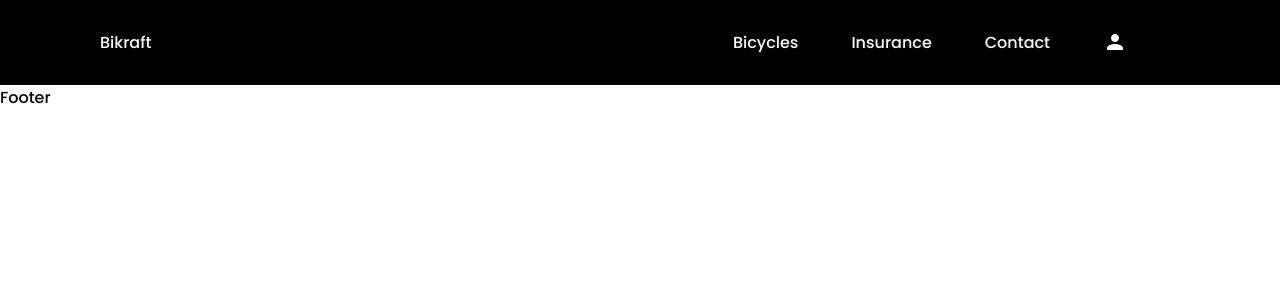
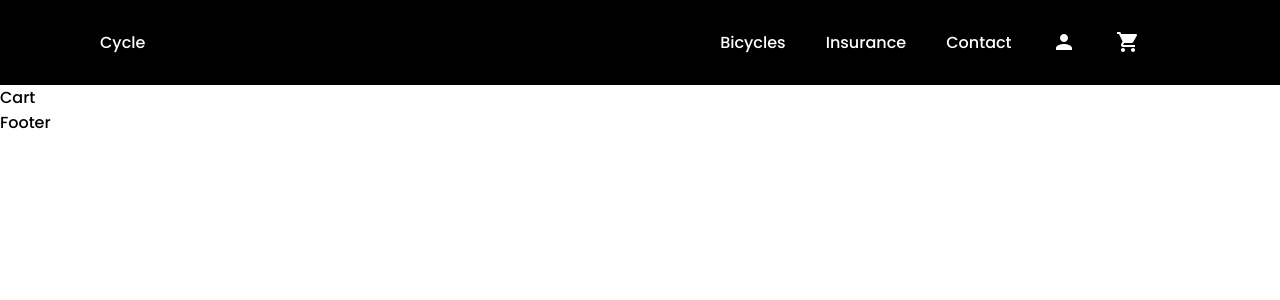
Before and after one commit to abasssso/fullstack, a React (Create React App) app: page /cart in a window 1280 px wide. Shown: the top 300 px of the page. Built offline with nearby package versions, Linux system fonts and the light colour scheme.

Commit message:
added cart rename logo

```diff
--- a/src/Routing.jsx
+++ b/src/Routing.jsx
@@ -1,6 +1,7 @@
 import React from "react";
 import { Route, Routes } from "react-router-dom";
 import Account from "./components/Account/Account";
+import Cart from "./components/Cart/Cart";
 import Contact from "./components/Contact/Contact";
 import Home from "./components/Home/Home";
 import Insurance from "./components/Insurance/Insurance";
@@ -14,6 +15,7 @@ const Routing = () => {
       <Route path="/insurance" element={<Insurance />} />
       <Route path="/contact" element={<Contact />} />
       <Route path="/account" element={<Account />} />
+      <Route path="/cart" element={<Cart />} />
     </Routes>
   );
 };
--- /dev/null
+++ b/src/components/Cart/Cart.jsx
@@ -0,0 +1,7 @@
+import React from "react";
+
+const Cart = () => {
+  return <div>Cart</div>;
+};
+
+export default Cart;
--- a/src/components/Header/Header.jsx
+++ b/src/components/Header/Header.jsx
@@ -2,19 +2,21 @@ import "./Header.css";
 import React from "react";
 import PersonIcon from "@mui/icons-material/Person";
 import { useNavigate } from "react-router-dom";
+import ShoppingCartIcon from "@mui/icons-material/ShoppingCart";
 const Header = () => {
   const navigate = useNavigate();
   return (
     <div className="container">
       <div className="navbar-container">
         <p className="logo" onClick={() => navigate("/home")}>
-          Bikraft
+          Cycle
         </p>
         <div className="navbar-right">
           <p onClick={() => navigate("/products")}>Bicycles</p>
           <p onClick={() => navigate("/insurance")}>Insurance</p>
           <p onClick={() => navigate("/contact")}>Contact</p>
           <PersonIcon onClick={() => navigate("/account")} />
+          <ShoppingCartIcon onClick={() => navigate("/cart")} />
         </div>
       </div>
     </div>
```
